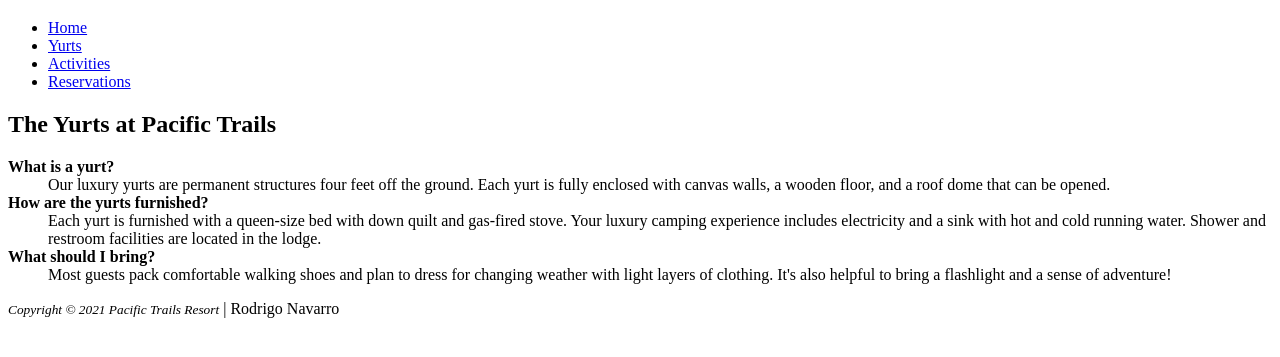
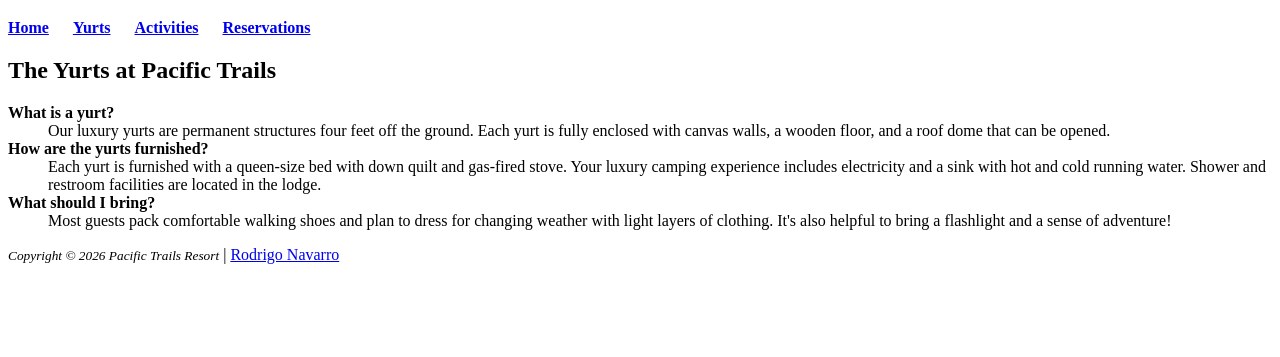
Before and after one commit to justrodx2/cis152, a plain HTML site: page chapter2/pacific/yurts.html in a window 1280 px wide. Shown: the part 61-418 px from the top of the page. Drawn offline with Linux system fonts and the light colour scheme.

Commit message:
Update yurts.html

```diff
--- a/chapter2/pacific/yurts.html
+++ b/chapter2/pacific/yurts.html
@@ -12,14 +12,11 @@
     <h1>Pacific Trails Resort</h1>
 </header>
 
-<!--nav>ul*4>a-->
 <nav>
-    <ul>
-        <li><a href="index.html">Home</a></li>
-        <li><a href="yurts.html">Yurts</a></li>
-        <li><a href="activities.html">Activities</a></li>
-        <li><a href="reservations.html">Reservations</a></li>
-    </ul>
+    <a href="index.html"><b>Home</b></a>&nbsp; &nbsp; &nbsp;
+    <a href="yurts.html"><b>Yurts</b></a>&nbsp; &nbsp; &nbsp;
+    <a href="activities.html"><b>Activities</b></a>&nbsp; &nbsp; &nbsp;
+    <a href="reservations.html"><b>Reservations</b></a>
 </nav>
 
 <main>
@@ -44,7 +41,8 @@
 
 <!--footer>p*2-->
 <footer>
-    <p><small><i>Copyright &copy; 2021 Pacific Trails Resort</i></small> | Rodrigo Navarro</p>
+    <p><small><i>Copyright &copy; 2026 Pacific Trails Resort</i></small> | <a href="mailto:rodrigonavarro@example.com">Rodrigo
+        Navarro</a></p>
 </footer>
 </body>
 </html>
```
